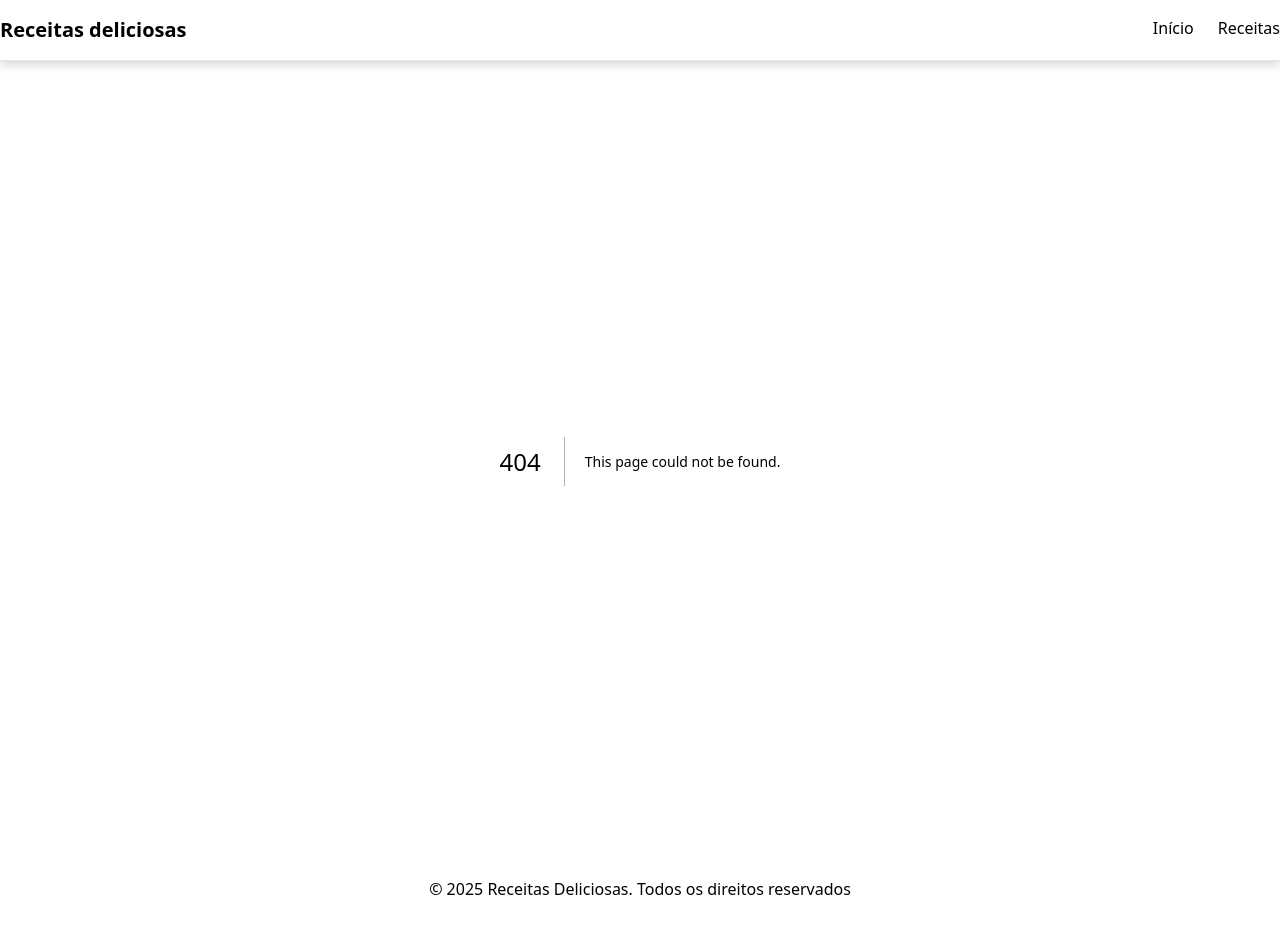
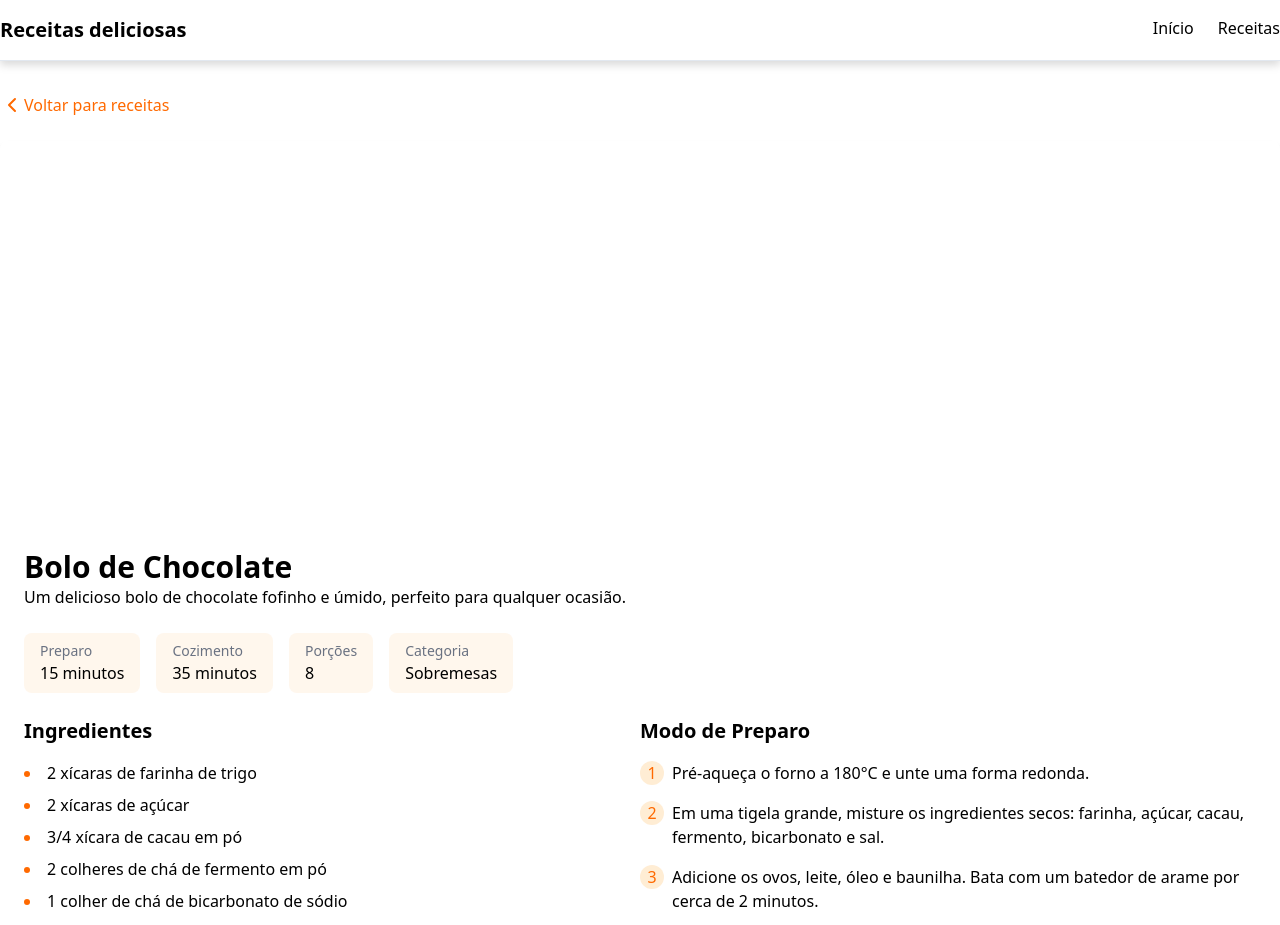
Before and after one commit to PedroFernandes123/receitas-trabalho, a Next.js app: page /receitas/1 in a window 1280 px wide. Before the commit this address had no page. Shown: the top 925 px of the page. Built offline with nearby package versions, Linux system fonts and the light colour scheme.

Commit message:
feat: page receita finalizada

```diff
--- a/src/app/page.tsx
+++ b/src/app/page.tsx
@@ -1,3 +1,5 @@
+"use client";
+
 import { ChevronRight } from "lucide-react";
 import Link from "next/link";
 import { recipes } from "@/lib/data";
--- /dev/null
+++ b/src/app/receitas/[id]/page.tsx
@@ -0,0 +1,84 @@
+import InfoPill from "@/components/InfoPill";
+import PreparationStep from "@/components/PreparationStep";
+import { recipes } from "@/lib/data";
+import { ChevronLeft } from "lucide-react";
+import Image from "next/image";
+import Link from "next/link";
+import { notFound } from "next/navigation";
+
+interface RecipePageProps {
+  params: {
+    id: string;
+  }
+}
+
+export default function ReceitaPage({ params }: RecipePageProps) {
+  const recipe = recipes.find((recipe) => recipe.id === params.id)
+
+  if (!recipe) {
+    return notFound()
+  }
+
+  return (
+    <main className="flex-grow py-8">
+      <div className="container mx-auto">
+        <Link className="flex text-orange-500 hover:text-orange-700 mb-6" href="/receitas">
+          <ChevronLeft />
+          Voltar para receitas
+        </Link>
+
+        <section className="rounded-lg overflow-hidden shadow-md">
+          {/* Imagem de capa da receita */}
+          <div className="relative h-96 w-full">
+            <Image
+              src={recipe.image}
+              fill
+              alt={recipe.title}
+              className="object-cover"
+            />
+          </div>
+
+          {/* Descrição da receita */}
+          <div className="flex flex-col gap-6 p-6">
+            {/* titulo e descrição */}
+            <div>
+              <h1 className="text-3xl font-bold">{recipe.title}</h1>
+              <p>{recipe.description}</p>
+            </div>
+
+            {/* Infos de preparo */}
+            <div className="flex gap-4">
+              <InfoPill title="Preparo" info={recipe.prepTime} />
+              <InfoPill title="Cozimento" info={recipe.cookTime} />
+              <InfoPill title="Porções" info={recipe.servings} />
+              <InfoPill title="Categoria" info={recipe.category} />
+            </div>
+
+            {/* colunas */}
+            <div className="grid grid-cols-2">
+              {/* coluna dos ingredientes */}
+              <div>
+                <h2 className="text-xl font-bold mb-4">Ingredientes</h2>
+                <ul className="list-disc list-inside space-y-2">
+                  {recipe.ingredients.map((ingredient) => (
+                    <li key={ingredient} className="marker:text-orange-500">{ingredient}</li>
+                  ))}
+                </ul>
+              </div>
+
+              {/* coluna do modo de preparo */}
+              <div>
+                <h2 className="text-xl font-bold mb-4">Modo de Preparo</h2>
+                <ol className="space-y-4">
+                  {recipe.instructions.map((instruction, index) => (
+                    <PreparationStep key={instruction} index={index + 1} description={instruction} />
+                  ))}
+                </ol>
+              </div>
+            </div>
+          </div>
+        </section>
+      </div>
+    </main>
+  )
+}
--- a/src/app/receitas/page.tsx
+++ b/src/app/receitas/page.tsx
@@ -1,12 +1,11 @@
 "use client";
 
-import DeleteConfirmationModal from "@/components/DeleteConfirmationModal";
 import RecipeCard from "@/components/RecipeCard";
-import RecipeFormModal from "@/components/RecipeFormModal";
+
 import { recipes as initialRecipes } from "@/lib/data";
 import type { Recipe } from "@/lib/data";
 import { Plus } from "lucide-react";
-import { useState } from "react";
+import { use, useState } from "react";
 
 export default function ReceitasPage() {
   const [isRecipeModalOpen, setIsRecipeModalOpen] = useState(false);
@@ -96,20 +95,7 @@ export default function ReceitasPage() {
         </div>
       </div>
 
-      <RecipeFormModal
-        isOpen={isRecipeModalOpen}
-        onClose={handleCloseModal}
-        onSave={handleSaveRecipe}
-        mode={modalMode}
-        recipe={selectedRecipe}
-      />
 
-      <DeleteConfirmationModal
-        isOpen={isDeleteConfirmationModalOpen}
-        onClose={() => setIsDeleteConfirmationModalOpen(false)}
-        onConfirm={handleDeleteRecipe}
-        recipe={selectedRecipe}
-      />
     </main>
   );
 }
--- /dev/null
+++ b/src/components/InfoPill/index.tsx
@@ -0,0 +1,13 @@
+interface InfoPillProps {
+  title: string;
+  info: string | number;
+}
+
+export default function InfoPill({ title, info }: InfoPillProps) {
+  return (
+    <div className="rounded-lg bg-orange-50 px-4 py-2 w-fit">
+      <p className="text-sm text-gray-500">{title}</p>
+      <p className="font-medium">{info}</p>
+    </div>
+  )
+};
--- /dev/null
+++ b/src/components/PreparationStep/index.tsx
@@ -0,0 +1,13 @@
+interface PreparationStepProps {
+  index: number;
+  description: string;
+}
+
+export default function PreparationStep({ index, description }: PreparationStepProps) {
+  return (
+    <li className="flex gap-2">
+      <span className="flex justify-center items-center bg-orange-100 w-6 h-6 rounded-full text-orange-500 flex-shrink-0">{index}</span>
+      <p>{description}</p>
+    </li>
+  )
+};
```
